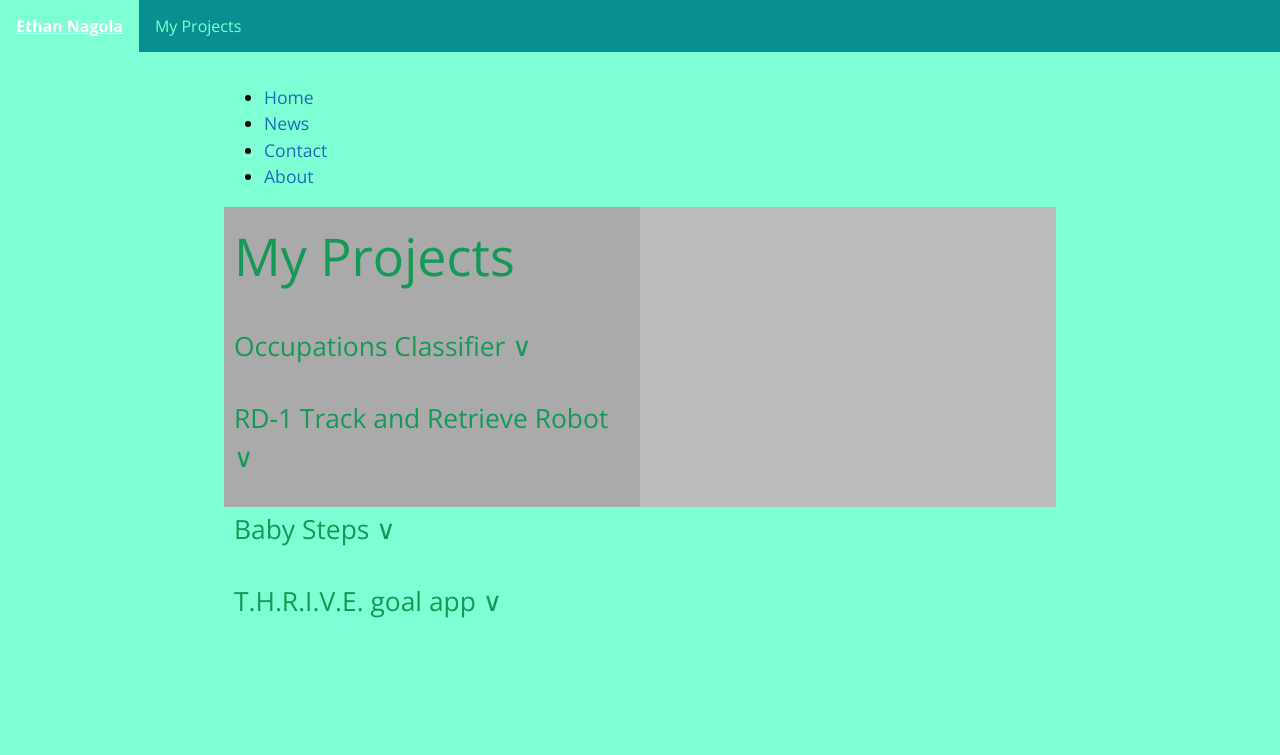
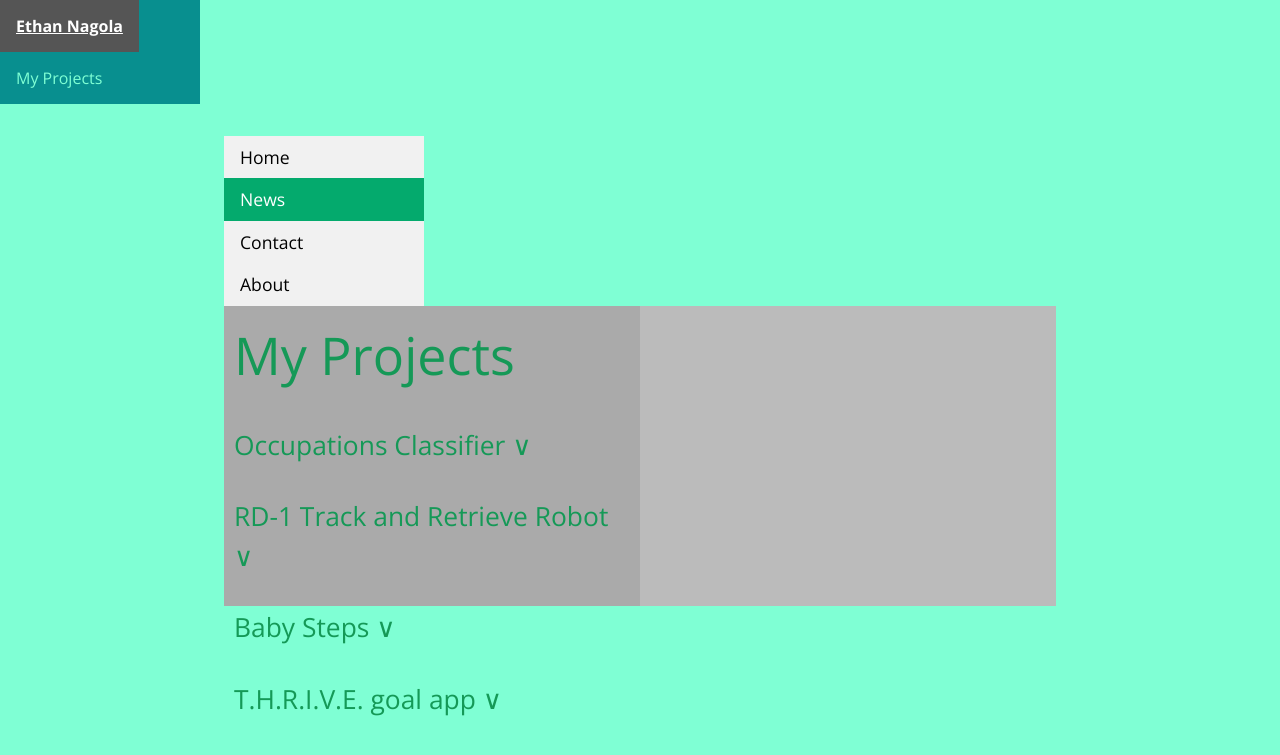
Before and after one commit to enagola/web, a Jekyll site: the page built from docs/projects.md, in a window 1280 px wide. Shown: the top 755 px of the page. Built offline with Jekyll 4.4.1, drawn with Linux system fonts in a browser that asks for light colours.

Commit message:
Update menu-design.css

```diff
--- a/docs/stylesheets/menu-design.css
+++ b/docs/stylesheets/menu-design.css
@@ -28,3 +28,28 @@
   color:white;
   font-weight: bold;
 }
+
+ul {
+  list-style-type: none;
+  margin: 0;
+  padding: 0;
+  width: 200px;
+  background-color: #f1f1f1;
+}
+
+li a {
+  display: block;
+  color: #000;
+  padding: 8px 16px;
+  text-decoration: none;
+}
+
+li a.active {
+  background-color: #04AA6D;
+  color: white;
+}
+
+li a:hover:not(.active) {
+  background-color: #555;
+  color: white;
+}
```
